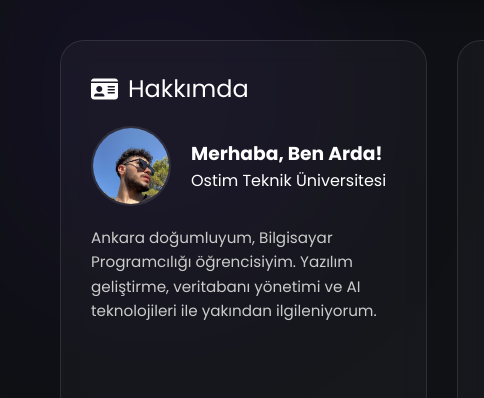
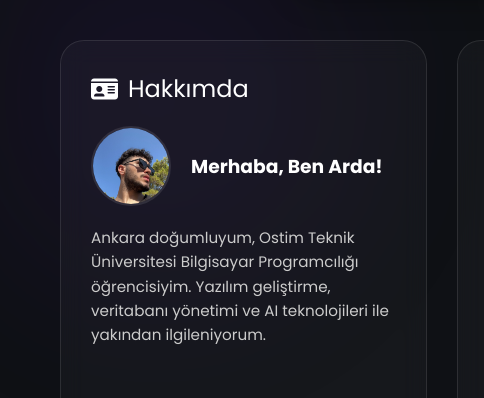
Before and after one commit to ArdaKaradag36/ArdaKaradag36.github.io, a plain HTML site: page index.html in a window 1280 px wide. Shown: the part 305-703 px from the top of the page, 0-484 px from the left. Drawn offline with Linux system fonts and the light colour scheme.

Commit message:
Update bio text with university name

```diff
--- a/index.html
+++ b/index.html
@@ -36,11 +36,10 @@
                 <img src="assets/resim.png" alt="Arda Karadağ" class="profile-img">
                 <div class="profile-text">
                     <h3>Merhaba, Ben Arda!</h3>
-                    <p>Ostim Teknik Üniversitesi</p>
                 </div>
             </div>
             <div class="bio-text">
-                <p>Ankara doğumluyum, Bilgisayar Programcılığı öğrencisiyim. Yazılım geliştirme, veritabanı yönetimi ve AI teknolojileri ile yakından ilgileniyorum.</p>
+                <p>Ankara doğumluyum, Ostim Teknik Üniversitesi Bilgisayar Programcılığı öğrencisiyim. Yazılım geliştirme, veritabanı yönetimi ve AI teknolojileri ile yakından ilgileniyorum.</p>
             </div>
         </section>
 
```
